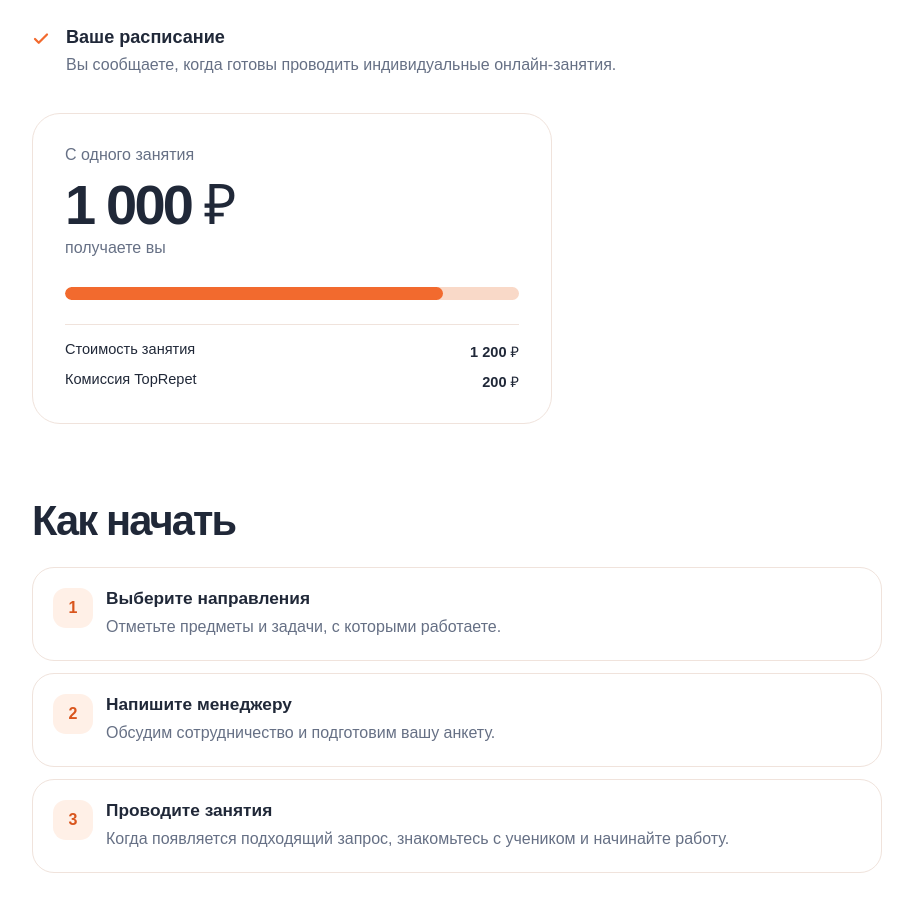
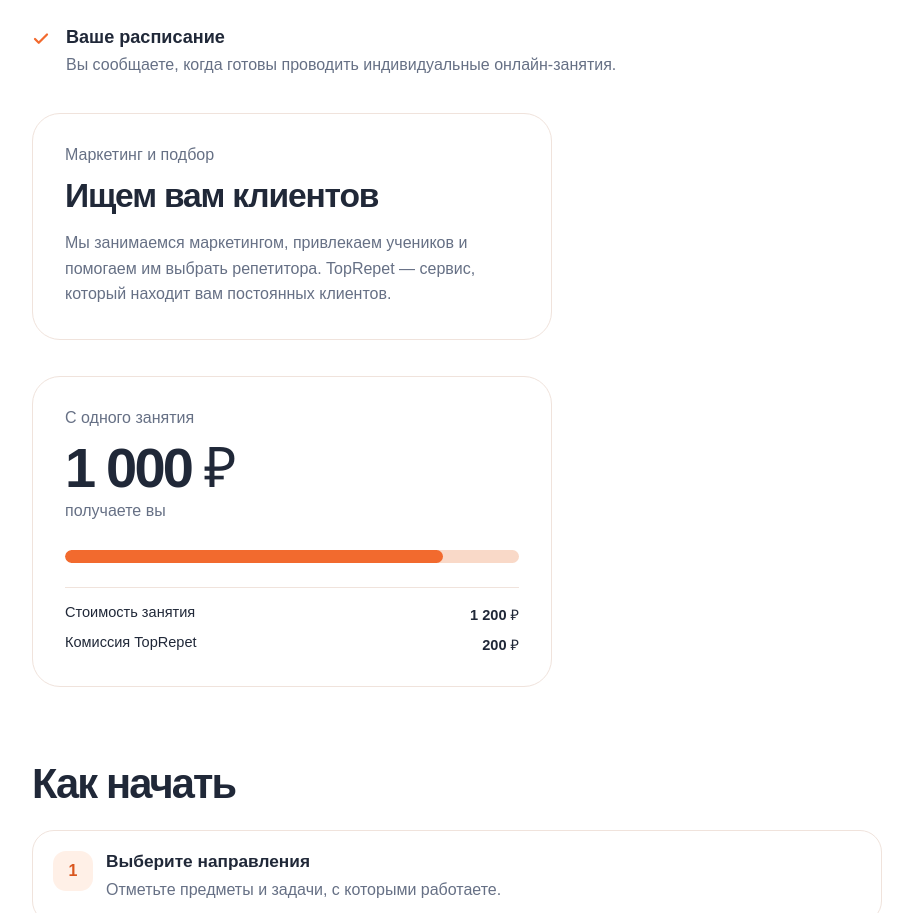
Before and after one commit to al7xey/toprepet, a React (Vite) app: page /for-repetitor in a window 1280 px wide. Shown: the part 948-1861 px from the top of the page, without its empty margins (16-929 px from the left). Built offline with nearby package versions, Linux system fonts and the light colour scheme.

Commit message:
Add concise tutor client acquisition card

```diff
--- a/src/app/tutor-landing.css
+++ b/src/app/tutor-landing.css
@@ -20,6 +20,8 @@
 .tutor-value-list svg{grid-row:span 2;width:18px;height:18px;margin-top:3px;color:var(--accent);stroke-width:3}
 .tutor-value-list h3{margin:0 0 5px;font-size:1.13rem}
 .tutor-value-list p{margin:0;color:var(--body-muted);line-height:1.55}
+.tutor-leads h3{margin:12px 0 14px;font-size:clamp(1.7rem,4vw,2.1rem);line-height:1.18;letter-spacing:-.035em}
+.tutor-leads p{margin:0;color:var(--body-muted);line-height:1.6}
 .tutor-payout{max-width:520px;margin-top:36px;padding:clamp(22px,4vw,32px);border:1px solid var(--line);border-radius:28px;background:#fff}
 .tutor-payout-label,.tutor-payout-caption{display:block;color:var(--body-muted)}
 .tutor-payout-main{display:block;margin-top:12px;font-size:clamp(2.5rem,6vw,3.5rem);line-height:1.05;letter-spacing:-.05em}
--- a/src/pages/for-tutors/for-tutors-page.tsx
+++ b/src/pages/for-tutors/for-tutors-page.tsx
@@ -135,6 +135,11 @@ export default function ForTutorsPage() {
       <section className="container for-tutors-section tutor-value" aria-labelledby="tutor-value-title">
         <div className="tutor-value-intro"><h2 id="tutor-value-title">Вы преподаёте. Мы помогаем найти учеников.</h2><p>TopRepet — сервис для репетиторов и учеников. Мы привлекаем запросы на занятия и помогаем подобрать преподавателя под цель ученика.</p></div>
         <div className="tutor-value-list"><div><Check aria-hidden="true" /><h3>Новые ученики</h3><p>Вашу анкету увидят ученики, которым подходит ваш предмет и формат занятий.</p></div><div><Check aria-hidden="true" /><h3>Понятная комиссия</h3><p>Низкая фиксированная комиссия — 200 ₽ с проведённого занятия стоимостью 1 200 ₽. Это 16,7%.</p></div><div><Check aria-hidden="true" /><h3>Ваше расписание</h3><p>Вы сообщаете, когда готовы проводить индивидуальные онлайн-занятия.</p></div></div>
+        <section className="tutor-payout tutor-leads" aria-labelledby="tutor-leads-title">
+          <span className="tutor-payout-label">Маркетинг и подбор</span>
+          <h3 id="tutor-leads-title">Ищем вам клиентов</h3>
+          <p>Мы занимаемся маркетингом, привлекаем учеников и помогаем им выбрать репетитора. TopRepet — сервис, который находит вам постоянных клиентов.</p>
+        </section>
         <div className="tutor-payout" aria-label="С одного занятия 1 000 рублей получает преподаватель. Стоимость занятия 1 200 рублей, комиссия TopRepet 200 рублей."><span className="tutor-payout-label">С одного занятия</span><strong className="tutor-payout-main">1 000 ₽</strong><span className="tutor-payout-caption">получаете вы</span><div className="tutor-payout-bar"><span /></div><div className="tutor-payout-bottom"><span>Стоимость занятия <b>1 200 ₽</b></span><span>Комиссия TopRepet <b>200 ₽</b></span></div></div>
       </section>
       <section className="container for-tutors-section tutor-process" aria-labelledby="tutor-steps-title"><h2 id="tutor-steps-title">Как начать</h2><ol className="tutor-steps"><li><span>1</span><div><h3>Выберите направления</h3><p>Отметьте предметы и задачи, с которыми работаете.</p></div></li><li><span>2</span><div><h3>Напишите менеджеру</h3><p>Обсудим сотрудничество и подготовим вашу анкету.</p></div></li><li><span>3</span><div><h3>Проводите занятия</h3><p>Когда появляется подходящий запрос, знакомьтесь с учеником и начинайте работу.</p></div></li></ol></section>
```
